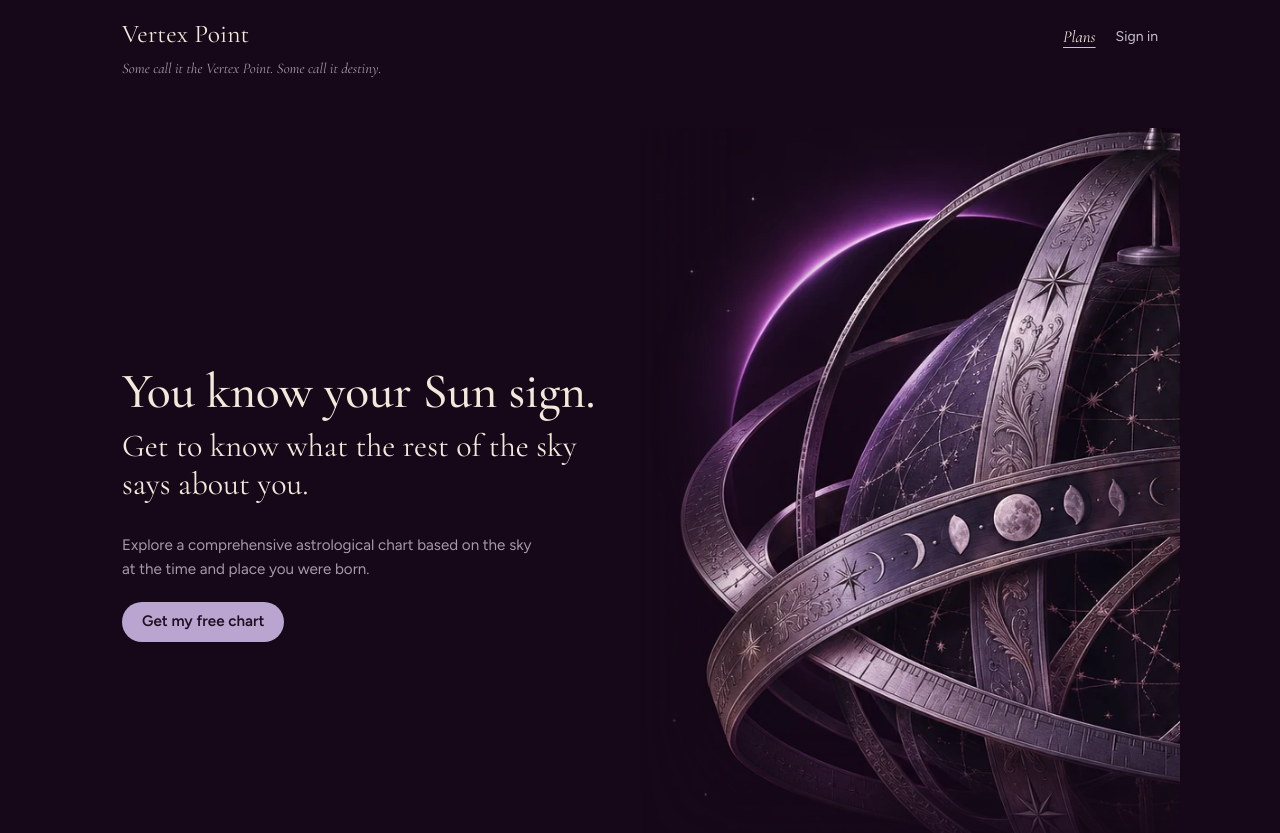
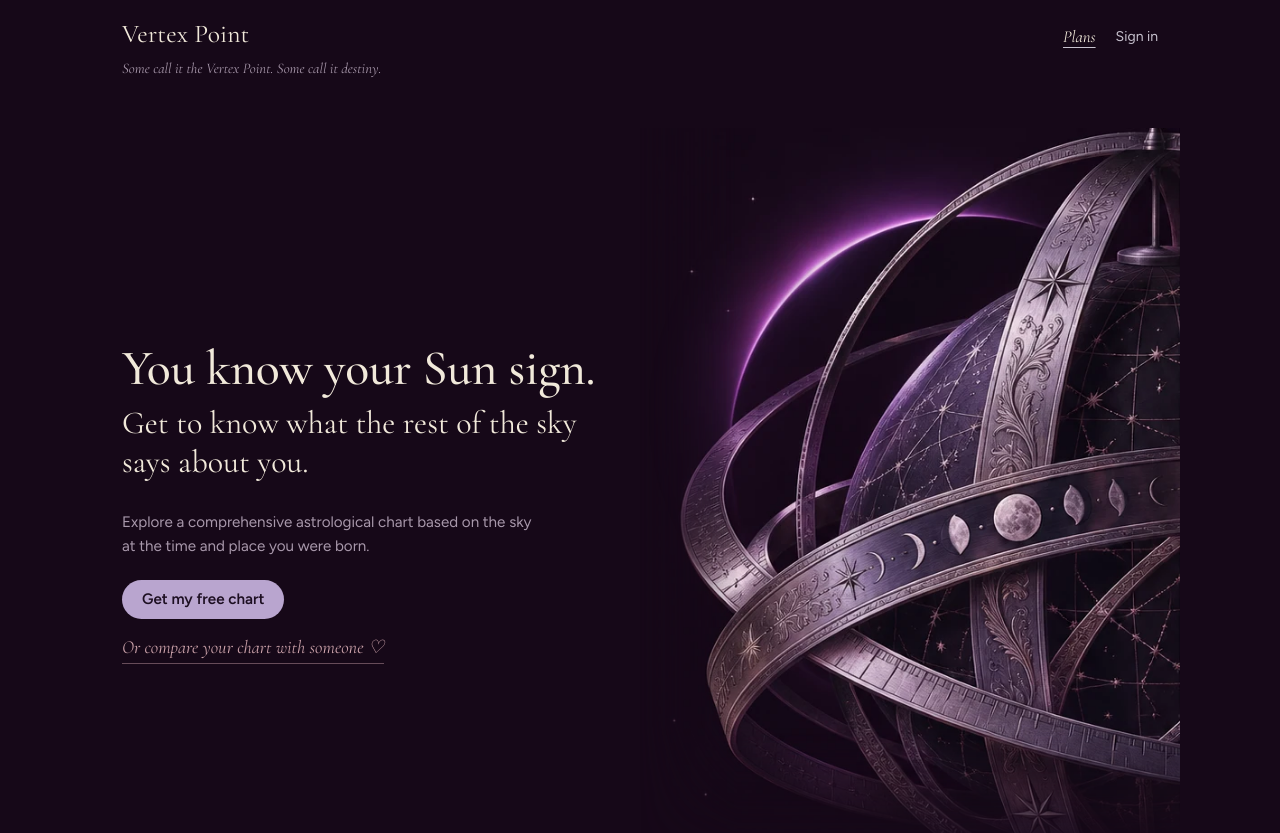
Before and after one commit to emilyrudich6-cpu/Astrology, a Next.js app: page / in a window 1280 px wide. Shown: the top 833 px of the page. Built offline with nearby package versions, Linux system fonts and the light colour scheme; no server answers.

Commit message:
Homepage: 'Or compare your chart with someone' under the free chart button
Co-Authored-By: Claude Opus 5.5 <noreply@anthropic.com>
Claude-Session: https://claude.ai/code/session_01FgMcwu2V63FT9viZqyq29Q

```diff
--- a/app/globals.css
+++ b/app/globals.css
@@ -407,3 +407,6 @@ h3.group { font-family: var(--display); font-style: italic; font-weight: 400; co
 .pw .linklike { position: absolute; right: 12px; top: 50%; transform: translateY(-50%); }
 .auth-done h2 { font-size: var(--step-2); margin-top: 24px; }
 .linklike { background: none; border: 0; padding: 0; font: inherit; color: var(--orchid); text-decoration: underline; cursor: pointer; }
+.hero-actions { display: flex; flex-direction: column; align-items: flex-start; gap: 14px; }
+.compare-link { font-family: var(--display); font-style: italic; font-size: 1.15rem; color: var(--rose); text-decoration: none; border-bottom: 1px solid color-mix(in srgb, var(--rose) 45%, transparent); padding-bottom: 1px; }
+.compare-link:hover { color: var(--paper); border-color: var(--paper); }
--- a/app/page.tsx
+++ b/app/page.tsx
@@ -27,7 +27,10 @@ export default async function Home() {
           <h1>You know your Sun sign.</h1>
           <p className="sub">Get to know what the rest of the sky says about you.</p>
           <p className="support">Explore a comprehensive astrological chart based on the sky at the time and place you were born.</p>
-          <Link className="btn" href="/chart">Get my free chart</Link>
+          <div className="hero-actions">
+            <Link className="btn" href="/chart">Get my free chart</Link>
+            <Link className="compare-link" href="/synastry">Or compare your chart with someone ♡</Link>
+          </div>
         </div>
         <div className="hero-side">
           <figure className="hero-art">
```
